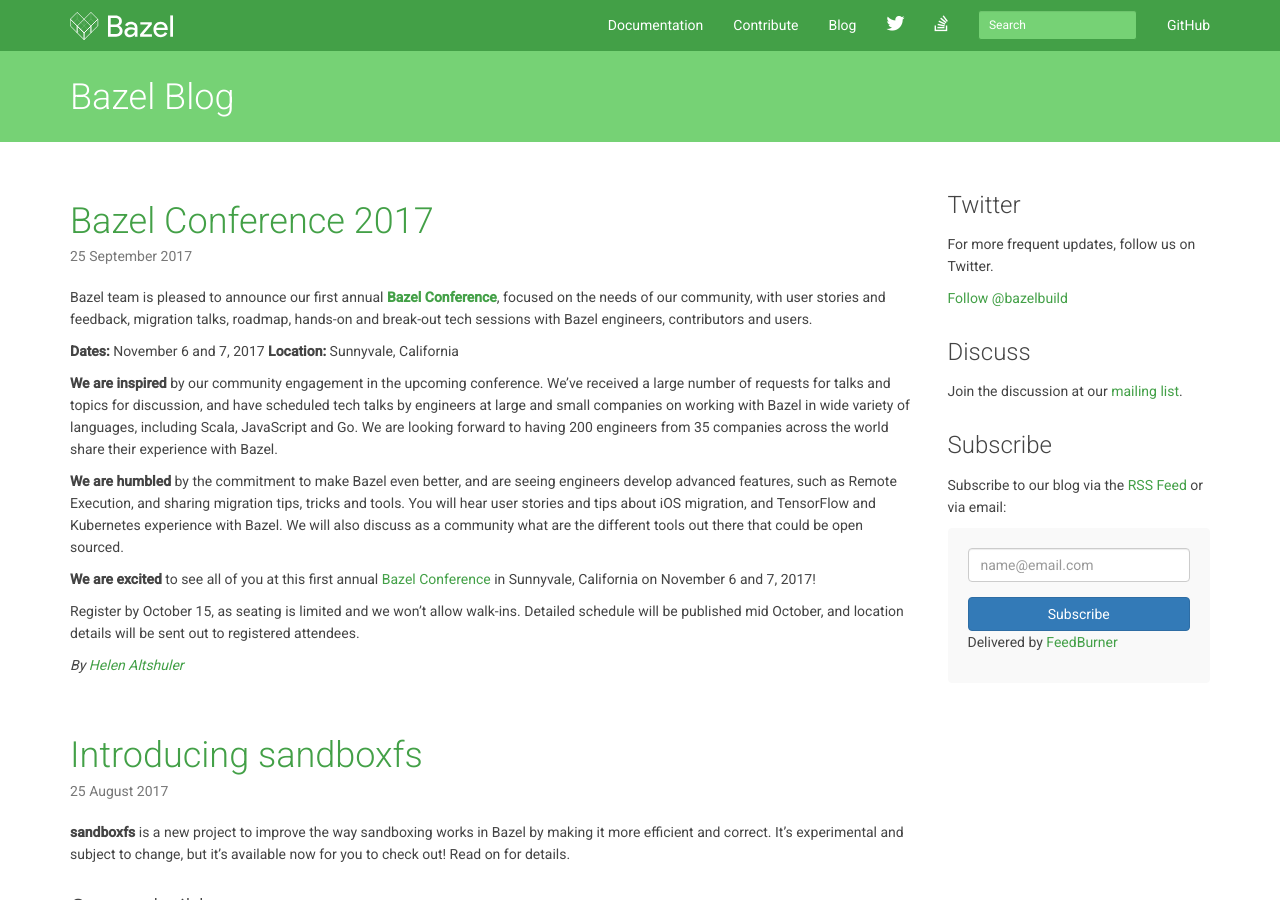
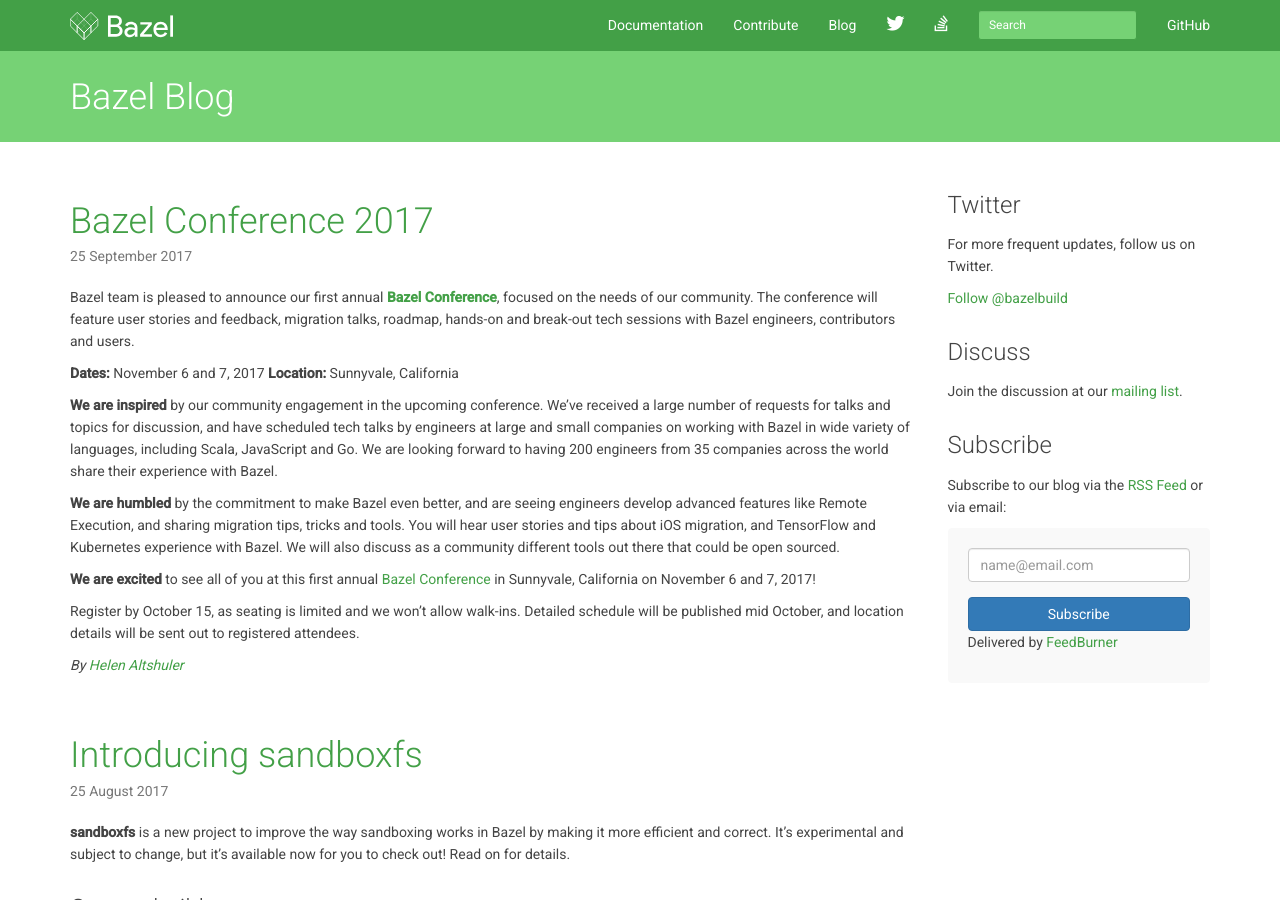
Before and after one commit to bazelbuild/bazel-blog, a Jekyll site: the page built from index.html, in a window 1280 px wide and 900 px high. Built offline with Jekyll 4.4.1, drawn with Linux system fonts in a browser that asks for light colours; nearby versions of some CDN libraries; library files that are not in the unit come from our copies; Markdown is read by kramdown in place of the engine named in the settings; the list of posts is cut into pages by our own code.

Commit message:
Update 2017-09-25-conference-2017.md
addressed comments from davidstanke

```diff
--- a/_posts/2017-09-25-conference-2017.md
+++ b/_posts/2017-09-25-conference-2017.md
@@ -3,14 +3,14 @@
 title: Bazel Conference 2017
 ---
 
-Bazel team is pleased to announce our first annual [**Bazel Conference**](https://sites.google.com/corp/bazel.build/conference2017), focused on the needs of our community, with user stories and feedback, migration talks, roadmap, hands-on and break-out tech sessions with Bazel engineers, contributors and users.
+Bazel team is pleased to announce our first annual [**Bazel Conference**](https://sites.google.com/corp/bazel.build/conference2017), focused on the needs of our community. The conference will feature user stories and feedback, migration talks, roadmap, hands-on and break-out tech sessions with Bazel engineers, contributors and users.
 
 **Dates:**     November 6 and 7, 2017
 **Location:** Sunnyvale, California
 
 **We are inspired** by our community engagement in the upcoming conference. We've received a large number of requests for talks and topics for discussion, and have scheduled tech talks by engineers at large and small companies on working with Bazel in wide variety of languages, including Scala, JavaScript and Go. We are looking forward to having 200 engineers from 35 companies across the world share their experience with Bazel.
 
-**We are humbled** by the commitment to make Bazel even better, and are seeing engineers develop advanced features, such as Remote Execution, and sharing migration tips, tricks and tools. You will hear user stories and tips about iOS migration, and TensorFlow and Kubernetes experience with Bazel. We will also discuss as a community what are the different tools out there that could be open sourced.
+**We are humbled** by the commitment to make Bazel even better, and are seeing engineers develop advanced features like Remote Execution, and sharing migration tips, tricks and tools. You will hear user stories and tips about iOS migration, and TensorFlow and Kubernetes experience with Bazel. We will also discuss as a community different tools out there that could be open sourced.
 
 **We are excited** to see all of you at this first annual [Bazel Conference](https://sites.google.com/corp/bazel.build/conference2017) in Sunnyvale, California on November 6 and 7, 2017!
 
```
